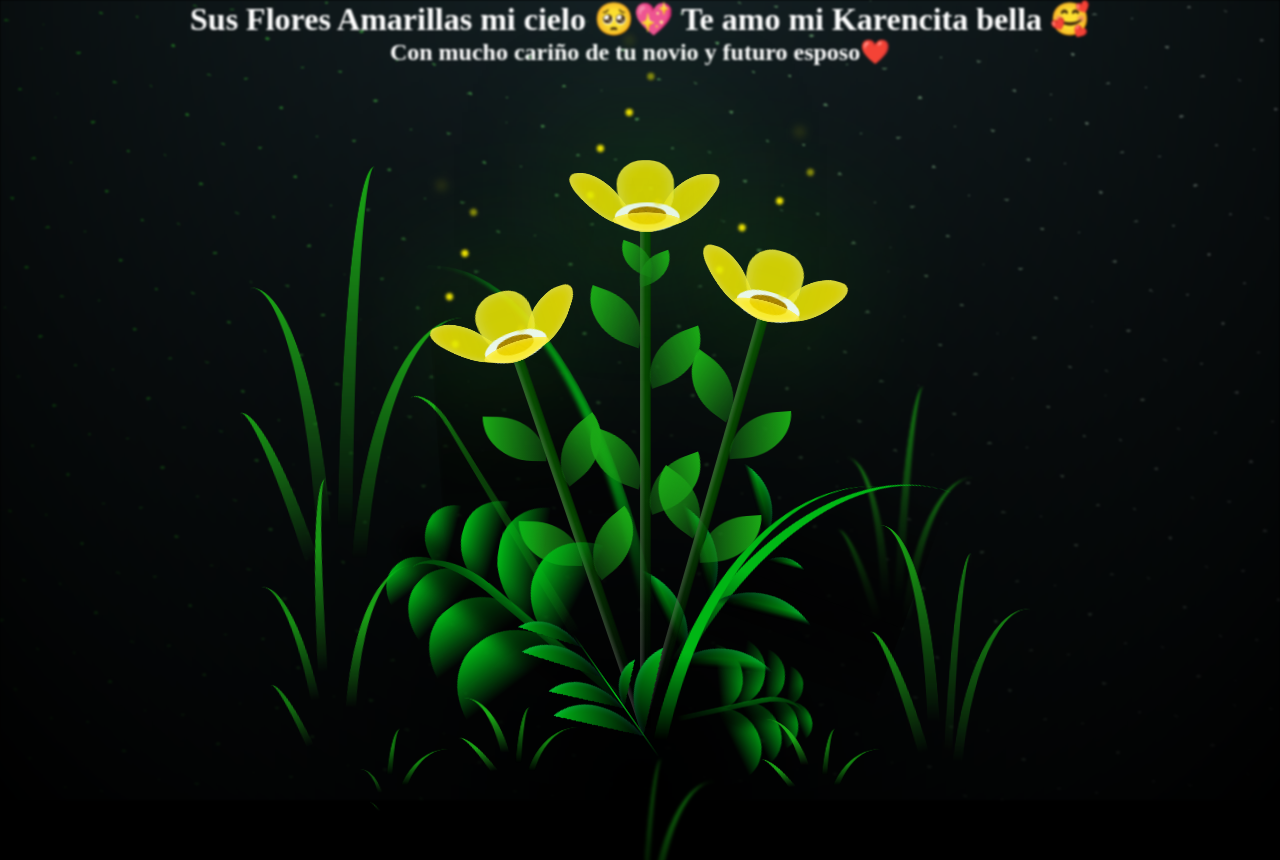
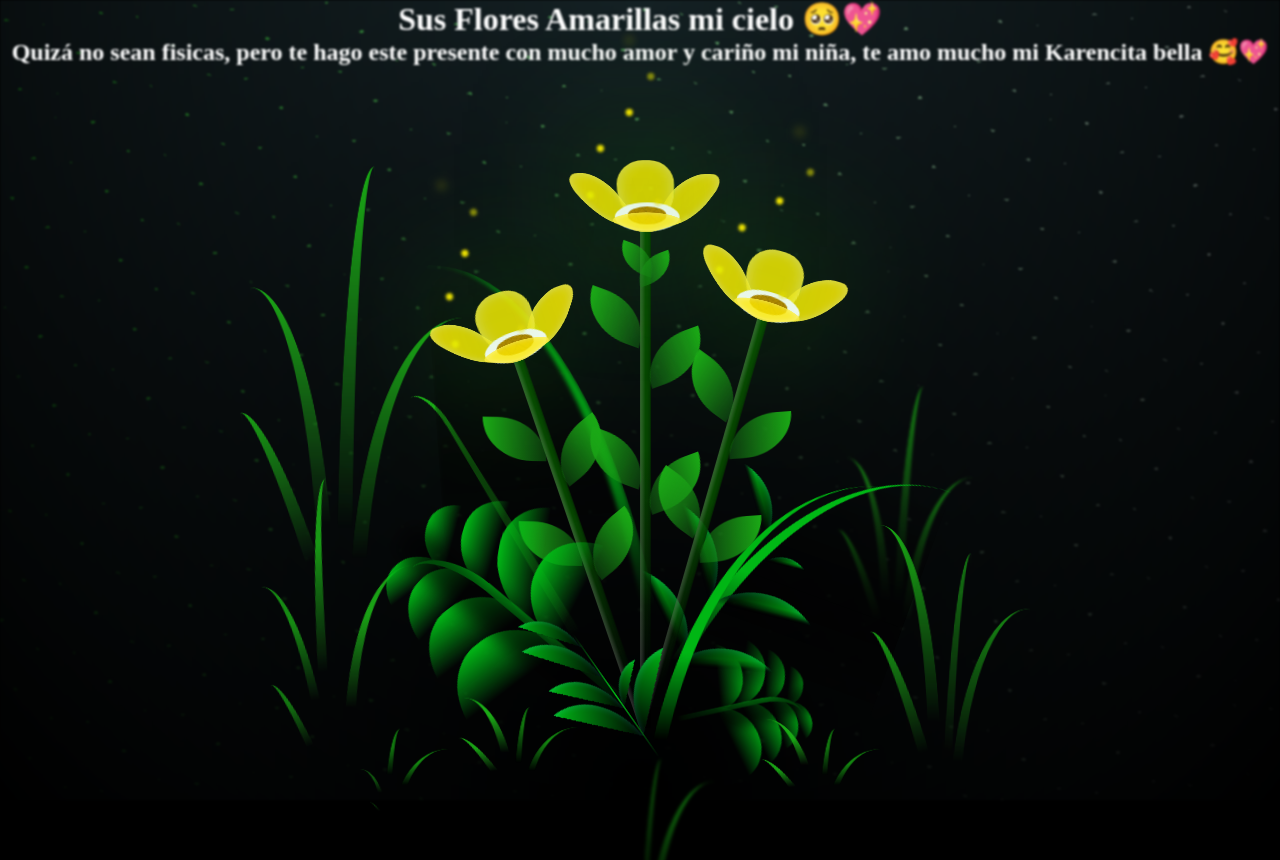
Before and after one commit to MrWolf636/FloresAmarillasK02M, a plain HTML site: page FLORES.html in a window 1280 px wide. Shown: the top 860 px of the page. Drawn offline with Linux system fonts and the light colour scheme.

Commit message:
Update FLORES.html

```diff
--- a/FLORES.html
+++ b/FLORES.html
@@ -13,11 +13,11 @@
     <div class="night">
 
       <div style="text-align: center; color: white;">
-        <h1>Sus Flores Amarillas mi cielo 🥺💖 Te amo mi Karencita bella 🥰</h1>
+        <h1>Sus Flores Amarillas mi cielo 🥺💖</h1>
       </div>
 
       <div style="text-align: center; color: white;">
-        <h2>Con mucho cariño de tu novio y futuro esposo❤️</h2>
+        <h2>Quizá no sean fisicas, pero te hago este presente con mucho amor y cariño mi niña, te amo mucho mi Karencita bella 🥰💖</h2>
       </div>
 
     </div>
```
